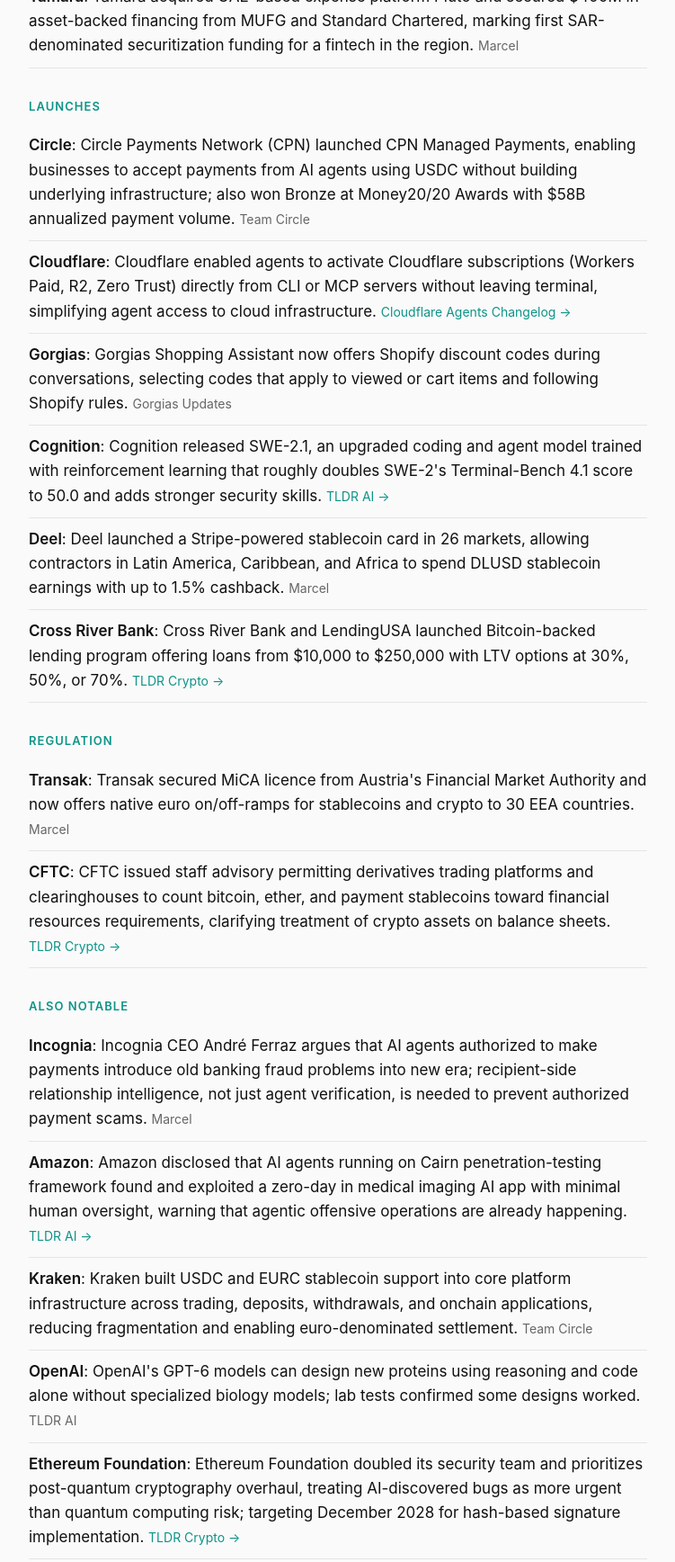
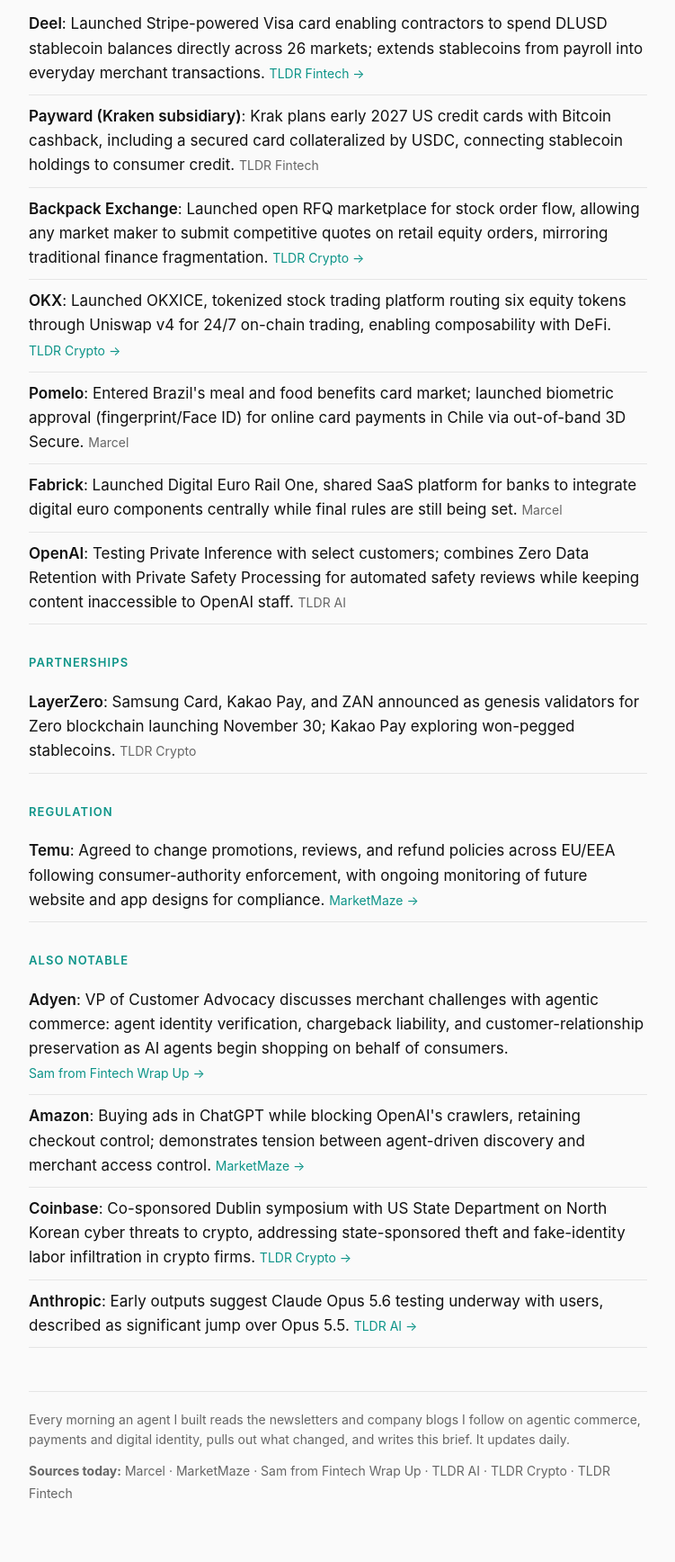
Before and after one commit to johnhenrypower/johnhpower, a plain HTML site: page intel/index.html in a window 1280 px wide. Shown: the part 768-2504 px from the top of the page at 90% size, without its empty margins (264-1015 px from the left). Drawn offline with Linux system fonts and the light colour scheme.

Commit message:
intel: 2026-11-27

```diff
--- a/intel/index.html
+++ b/intel/index.html
@@ -6,10 +6,10 @@
 <meta http-equiv="Content-Security-Policy" content="default-src 'none'; style-src 'unsafe-inline' https://fonts.googleapis.com; font-src https://fonts.gstatic.com; base-uri 'none'; form-action 'none'">
 <meta name="referrer" content="no-referrer">
 <title>Agentic Commerce Market Intel | John Power</title>
-<meta name="description" content="AI agents transacting independently represent a seismic shift in fintech infrastructure. Circle&#39;s launch of agent-payable settlement and Tamara&#39;s $400M raise for merchant services show payment systems">
+<meta name="description" content="Today&#39;s signals center on three market tensions reshaping fintech and commerce: First, agentic commerce is creating new identity and liability frameworks, Adyen and industry observers are grappling wi">
 <meta property="og:type" content="article">
-<meta property="og:title" content="Agentic Commerce Market Intel: Thursday, November 26, 2026">
-<meta property="og:description" content="AI agents transacting independently represent a seismic shift in fintech infrastructure. Circle&#39;s launch of agent-payable settlement and Tamara&#39;s $400M raise for merchant services show payment systems">
+<meta property="og:title" content="Agentic Commerce Market Intel: Friday, November 27, 2026">
+<meta property="og:description" content="Today&#39;s signals center on three market tensions reshaping fintech and commerce: First, agentic commerce is creating new identity and liability frameworks, Adyen and industry observers are grappling wi">
 <meta property="og:url" content="https://johnhpower.com/intel/">
 <link rel="preconnect" href="https://fonts.googleapis.com">
 <link rel="preconnect" href="https://fonts.gstatic.com" crossorigin>
@@ -42,37 +42,36 @@ footer p{margin:0 0 10px}
 <a class="home" href="/">John Power</a>
 <h1><em>Market</em> Intel</h1>
 <p class="sub">Agentic Commerce Market Intel</p>
-<p class="date">Thursday, November 26, 2026</p>
-<p class="brief">AI agents transacting independently represent a seismic shift in fintech infrastructure. Circle&#39;s launch of agent-payable settlement and Tamara&#39;s $400M raise for merchant services show payment systems adapting to agentic commerce at scale. Simultaneously, infrastructure providers, from Cloudflare&#39;s agent-aware search to Cloudflare&#39;s direct subscription activation, are removing friction between agents and commerce. However, friction remains: fraud detection firms and security teams are racing to build safeguards (recipient-side relationship checks, post-quantum signatures), while regulatory clarity on stablecoins and prediction markets is still evolving. Early data suggest agents drive higher order values and conversion rates, yet Amazon&#39;s block-first stance contrasts sharply with Walmart&#39;s agent-first architecture, signaling a fundamental strategic divergence on who controls the customer relationship.</p>
-<h2>Funding</h2>
-<ul>
-<li><strong>Tamara</strong>: Tamara acquired UAE-based expense platform Pluto and secured $400M in asset-backed financing from MUFG and Standard Chartered, marking first SAR-denominated securitization funding for a fintech in the region. <span class="src">Marcel</span></li>
-</ul>
+<p class="date">Friday, November 27, 2026</p>
+<p class="brief">Today&#39;s signals center on three market tensions reshaping fintech and commerce: First, agentic commerce is creating new identity and liability frameworks, Adyen and industry observers are grappling with Know Your Agent requirements, chargeback accountability, and customer-relationship control as AI agents enter purchasing. Second, stablecoin infrastructure is rapidly maturing into consumer-facing products (Deel&#39;s spending card, Payward&#39;s secured USDC credit products, LayerZero validators from major payment firms) and cross-border payment integration (Fabrick&#39;s digital euro rail), signaling institutional confidence in stablecoin rails for everyday transactions. Third, merchant and platform access control is becoming a core competitive lever, as evidenced by Amazon&#39;s ChatGPT ad strategy while blocking OpenAI crawlers and Backpack&#39;s open RFQ model for stock order flow, companies are deciding which automated agents and information flows get privileged access to their data and customer relationships.</p>
 <h2>Launches</h2>
 <ul>
-<li><strong>Circle</strong>: Circle Payments Network (CPN) launched CPN Managed Payments, enabling businesses to accept payments from AI agents using USDC without building underlying infrastructure; also won Bronze at Money20/20 Awards with $58B annualized payment volume. <span class="src">Team Circle</span></li>
-<li><strong>Cloudflare</strong>: Cloudflare enabled agents to activate Cloudflare subscriptions (Workers Paid, R2, Zero Trust) directly from CLI or MCP servers without leaving terminal, simplifying agent access to cloud infrastructure. <span class="src"><a href="https://developers.cloudflare.com/changelog/rss/agents.xml" rel="noopener noreferrer nofollow">Cloudflare Agents Changelog &rarr;</a></span></li>
-<li><strong>Gorgias</strong>: Gorgias Shopping Assistant now offers Shopify discount codes during conversations, selecting codes that apply to viewed or cart items and following Shopify rules. <span class="src">Gorgias Updates</span></li>
-<li><strong>Cognition</strong>: Cognition released SWE-2.1, an upgraded coding and agent model trained with reinforcement learning that roughly doubles SWE-2&#39;s Terminal-Bench 4.1 score to 50.0 and adds stronger security skills. <span class="src"><a href="https://cognition.com/blog/swe-2-1" rel="noopener noreferrer nofollow">TLDR AI &rarr;</a></span></li>
-<li><strong>Deel</strong>: Deel launched a Stripe-powered stablecoin card in 26 markets, allowing contractors in Latin America, Caribbean, and Africa to spend DLUSD stablecoin earnings with up to 1.5% cashback. <span class="src">Marcel</span></li>
-<li><strong>Cross River Bank</strong>: Cross River Bank and LendingUSA launched Bitcoin-backed lending program offering loans from $10,000 to $250,000 with LTV options at 30%, 50%, or 70%. <span class="src"><a href="https://cointelegraph.com/news/cross-river-bank-bitcoin-backed-lending-250k-loans" rel="noopener noreferrer nofollow">TLDR Crypto &rarr;</a></span></li>
+<li><strong>Deel</strong>: Launched Stripe-powered Visa card enabling contractors to spend DLUSD stablecoin balances directly across 26 markets; extends stablecoins from payroll into everyday merchant transactions. <span class="src"><a href="https://thedefiant.io/converge/tradfi-and-fintech/deel-launches-stablecoin-spending-card-in-26-markets" rel="noopener noreferrer nofollow">TLDR Fintech &rarr;</a></span></li>
+<li><strong>Payward (Kraken subsidiary)</strong>: Krak plans early 2027 US credit cards with Bitcoin cashback, including a secured card collateralized by USDC, connecting stablecoin holdings to consumer credit. <span class="src">TLDR Fintech</span></li>
+<li><strong>Backpack Exchange</strong>: Launched open RFQ marketplace for stock order flow, allowing any market maker to submit competitive quotes on retail equity orders, mirroring traditional finance fragmentation. <span class="src"><a href="https://threadreaderapp.com/thread/2125212578670637316.html" rel="noopener noreferrer nofollow">TLDR Crypto &rarr;</a></span></li>
+<li><strong>OKX</strong>: Launched OKXICE, tokenized stock trading platform routing six equity tokens through Uniswap v4 for 24/7 on-chain trading, enabling composability with DeFi. <span class="src"><a href="https://thedefiant.io/converge/tradfi-and-fintech/okxice-opens-24-7-stock-trading-with-six-live-tokens" rel="noopener noreferrer nofollow">TLDR Crypto &rarr;</a></span></li>
+<li><strong>Pomelo</strong>: Entered Brazil&#39;s meal and food benefits card market; launched biometric approval (fingerprint/Face ID) for online card payments in Chile via out-of-band 3D Secure. <span class="src">Marcel</span></li>
+<li><strong>Fabrick</strong>: Launched Digital Euro Rail One, shared SaaS platform for banks to integrate digital euro components centrally while final rules are still being set. <span class="src">Marcel</span></li>
+<li><strong>OpenAI</strong>: Testing Private Inference with select customers; combines Zero Data Retention with Private Safety Processing for automated safety reviews while keeping content inaccessible to OpenAI staff. <span class="src">TLDR AI</span></li>
+</ul>
+<h2>Partnerships</h2>
+<ul>
+<li><strong>LayerZero</strong>: Samsung Card, Kakao Pay, and ZAN announced as genesis validators for Zero blockchain launching November 30; Kakao Pay exploring won-pegged stablecoins. <span class="src">TLDR Crypto</span></li>
 </ul>
 <h2>Regulation</h2>
 <ul>
-<li><strong>Transak</strong>: Transak secured MiCA licence from Austria&#39;s Financial Market Authority and now offers native euro on/off-ramps for stablecoins and crypto to 30 EEA countries. <span class="src">Marcel</span></li>
-<li><strong>CFTC</strong>: CFTC issued staff advisory permitting derivatives trading platforms and clearinghouses to count bitcoin, ether, and payment stablecoins toward financial resources requirements, clarifying treatment of crypto assets on balance sheets. <span class="src"><a href="https://www.cftc.gov/PressRoom/PressReleases/9331-26" rel="noopener noreferrer nofollow">TLDR Crypto &rarr;</a></span></li>
+<li><strong>Temu</strong>: Agreed to change promotions, reviews, and refund policies across EU/EEA following consumer-authority enforcement, with ongoing monitoring of future website and app designs for compliance. <span class="src"><a href="https://www.marketmaze.me/p/temu-europe-consumer-law-shopping-changes" rel="noopener noreferrer nofollow">MarketMaze &rarr;</a></span></li>
 </ul>
 <h2>Also notable</h2>
 <ul>
-<li><strong>Incognia</strong>: Incognia CEO André Ferraz argues that AI agents authorized to make payments introduce old banking fraud problems into new era; recipient-side relationship intelligence, not just agent verification, is needed to prevent authorized payment scams. <span class="src">Marcel</span></li>
-<li><strong>Amazon</strong>: Amazon disclosed that AI agents running on Cairn penetration-testing framework found and exploited a zero-day in medical imaging AI app with minimal human oversight, warning that agentic offensive operations are already happening. <span class="src"><a href="https://arstechnica.com/security/2026/11/amazon-says-hackers-ai-agents-found-and-exploited-0-day-with-little-human-input/" rel="noopener noreferrer nofollow">TLDR AI &rarr;</a></span></li>
-<li><strong>Kraken</strong>: Kraken built USDC and EURC stablecoin support into core platform infrastructure across trading, deposits, withdrawals, and onchain applications, reducing fragmentation and enabling euro-denominated settlement. <span class="src">Team Circle</span></li>
-<li><strong>OpenAI</strong>: OpenAI&#39;s GPT-6 models can design new proteins using reasoning and code alone without specialized biology models; lab tests confirmed some designs worked. <span class="src">TLDR AI</span></li>
-<li><strong>Ethereum Foundation</strong>: Ethereum Foundation doubled its security team and prioritizes post-quantum cryptography overhaul, treating AI-discovered bugs as more urgent than quantum computing risk; targeting December 2028 for hash-based signature implementation. <span class="src"><a href="https://blog.ethereum.org/2026/11/23/pqai-0" rel="noopener noreferrer nofollow">TLDR Crypto &rarr;</a></span></li>
+<li><strong>Adyen</strong>: VP of Customer Advocacy discusses merchant challenges with agentic commerce: agent identity verification, chargeback liability, and customer-relationship preservation as AI agents begin shopping on behalf of consumers. <span class="src"><a href="https://www.fintechwrapup.com/p/adyen" rel="noopener noreferrer nofollow">Sam from Fintech Wrap Up &rarr;</a></span></li>
+<li><strong>Amazon</strong>: Buying ads in ChatGPT while blocking OpenAI&#39;s crawlers, retaining checkout control; demonstrates tension between agent-driven discovery and merchant access control. <span class="src"><a href="https://www.marketmaze.me/p/amazon-us-chatgpt-ads-shopping-controls" rel="noopener noreferrer nofollow">MarketMaze &rarr;</a></span></li>
+<li><strong>Coinbase</strong>: Co-sponsored Dublin symposium with US State Department on North Korean cyber threats to crypto, addressing state-sponsored theft and fake-identity labor infiltration in crypto firms. <span class="src"><a href="https://threadreaderapp.com/thread/2125396459776606555.html" rel="noopener noreferrer nofollow">TLDR Crypto &rarr;</a></span></li>
+<li><strong>Anthropic</strong>: Early outputs suggest Claude Opus 5.6 testing underway with users, described as significant jump over Opus 5.5. <span class="src"><a href="https://www.testingcatalog.com/testers-share-early-results-possible-claude-opus-5-6/" rel="noopener noreferrer nofollow">TLDR AI &rarr;</a></span></li>
 </ul>
 <footer>
 <p>Every morning an agent I built reads the newsletters and company blogs I follow on agentic commerce, payments and digital identity, pulls out what changed, and writes this brief. It updates daily.</p>
-<p class="sources"><strong>Sources today:</strong> Cloudflare Agents Changelog &middot; Gorgias Updates &middot; Marcel &middot; Team Circle &middot; TLDR AI &middot; TLDR Crypto</p>
+<p class="sources"><strong>Sources today:</strong> Marcel &middot; MarketMaze &middot; Sam from Fintech Wrap Up &middot; TLDR AI &middot; TLDR Crypto &middot; TLDR Fintech</p>
 </footer>
 </main>
 </body>
```
